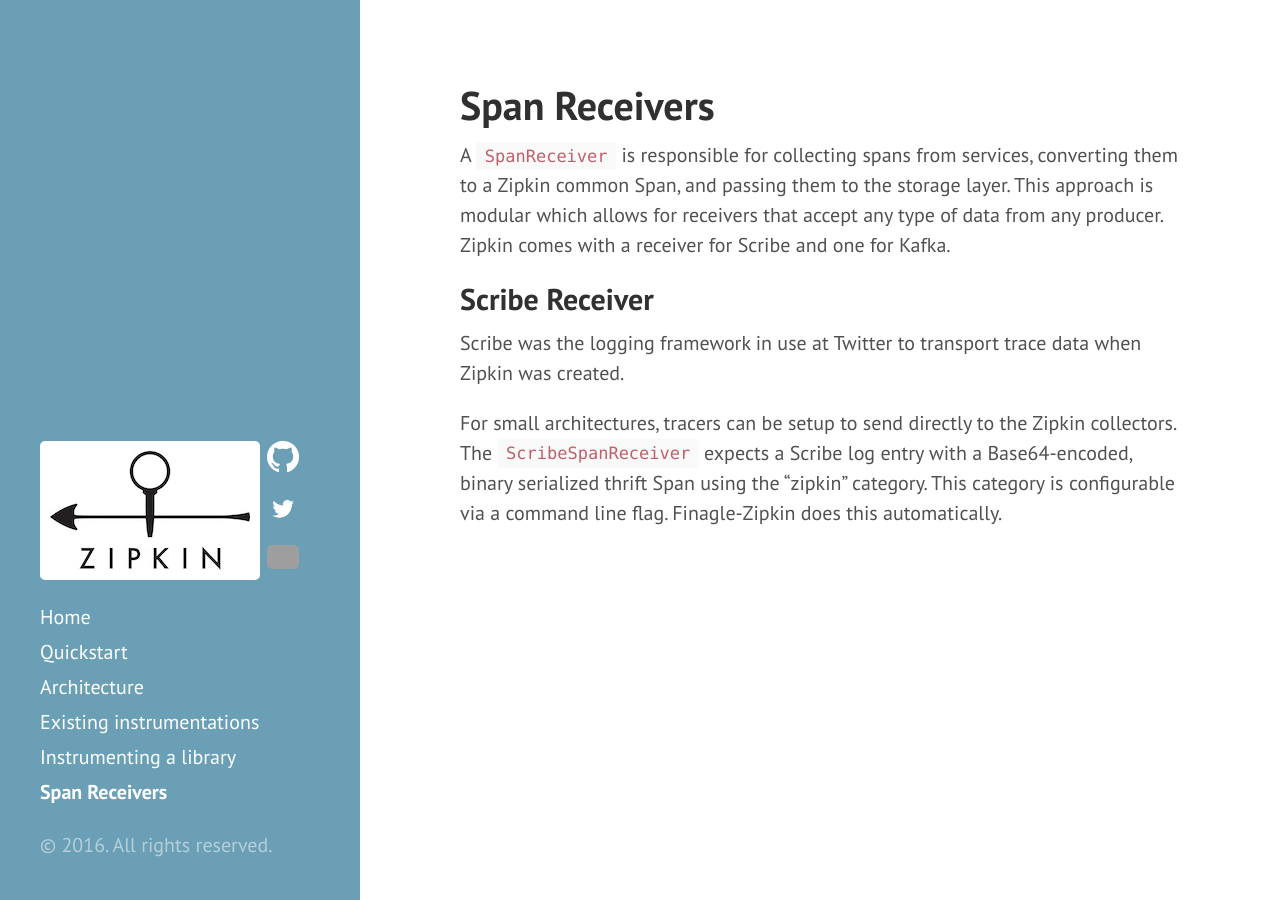
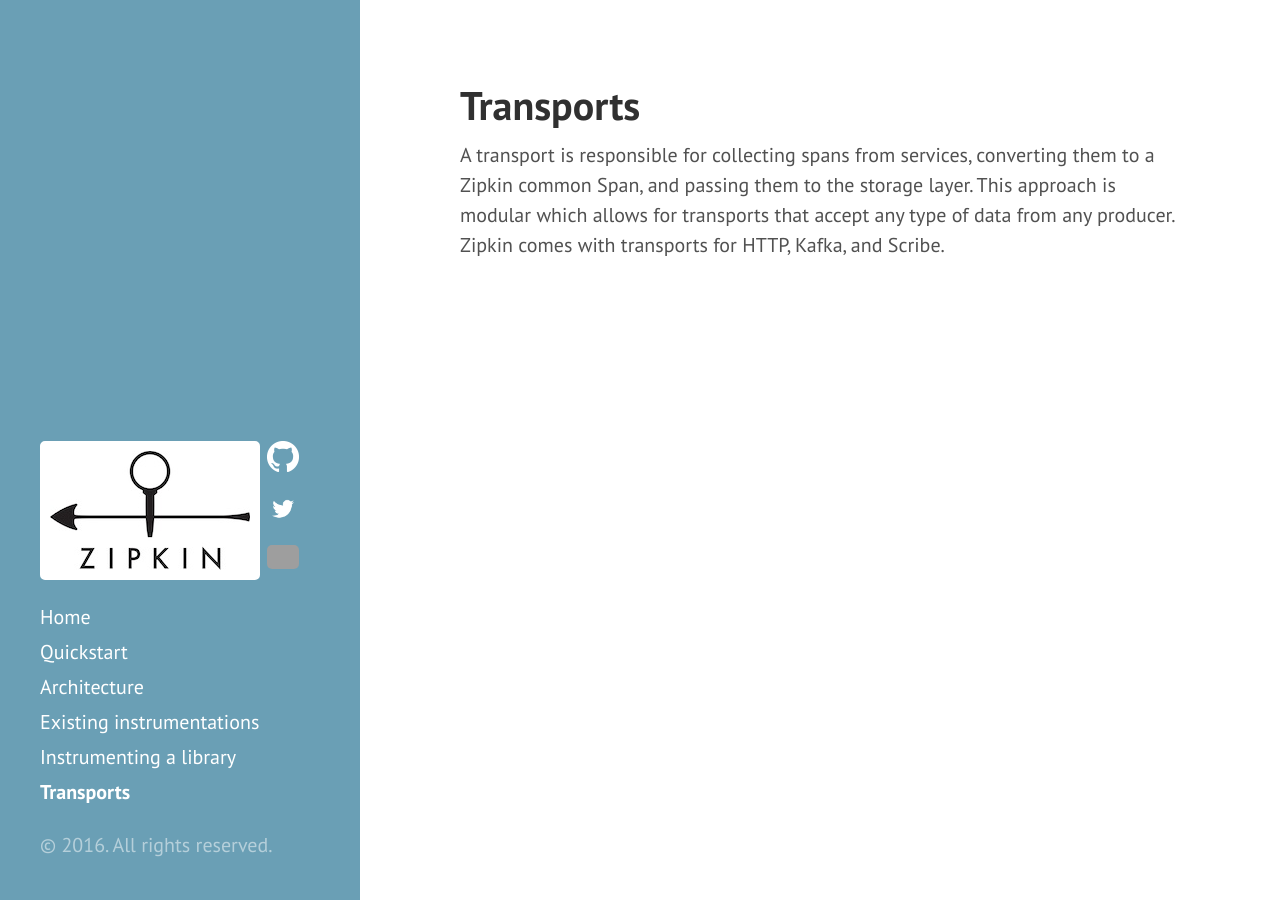
Before and after one commit to openzipkin/openzipkin.github.io, a Jekyll site: the page built from pages/span_receivers.md, in a window 1280 px wide. Built offline with Jekyll 4.4.1, drawn with Linux system fonts in a browser that asks for light colours.

Commit message:
Adrian's comments

```diff
--- a/pages/span_receivers.md
+++ b/pages/span_receivers.md
@@ -1,20 +1,8 @@
 ---
-title: Span Receivers
+title: Transports
 ---
 
-A `SpanReceiver` is responsible for collecting spans from services, converting
+A transport is responsible for collecting spans from services, converting
 them to a Zipkin common Span, and passing them to the storage layer. This
-approach is modular which allows for receivers that accept any type of data
-from any producer. Zipkin comes with a receiver for Scribe and one for
-Kafka.
-
-Scribe Receiver
----------------
-
-Scribe was the logging framework in use at Twitter to transport trace data when
-Zipkin was created.
-
-For small architectures, tracers can be setup to send directly to the Zipkin
-collectors. The `ScribeSpanReceiver` expects a Scribe log entry with a Base64-encoded, binary serialized thrift Span using the "zipkin" category. This
-category is configurable via a command line flag. Finagle-Zipkin does this
-automatically.
+approach is modular which allows for transports that accept any type of data
+from any producer. Zipkin comes with transports for HTTP, Kafka, and Scribe.
```
Also changed, not shown: index.md (+3 -8 lines), pages/existing_instrumentations.md (+2 -2 lines), pages/instrumenting.md (+10 -12 lines), Gemfile.lock.
